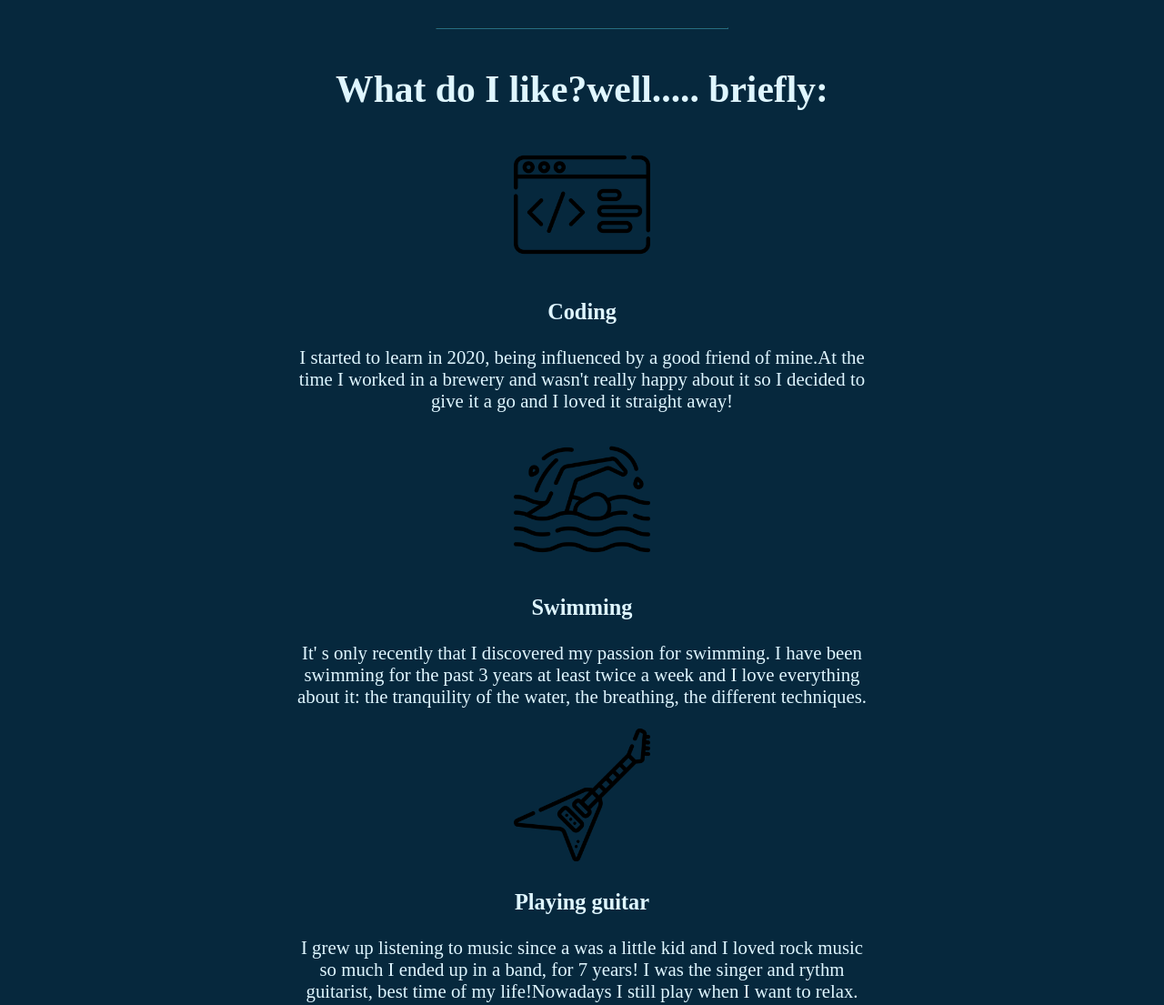
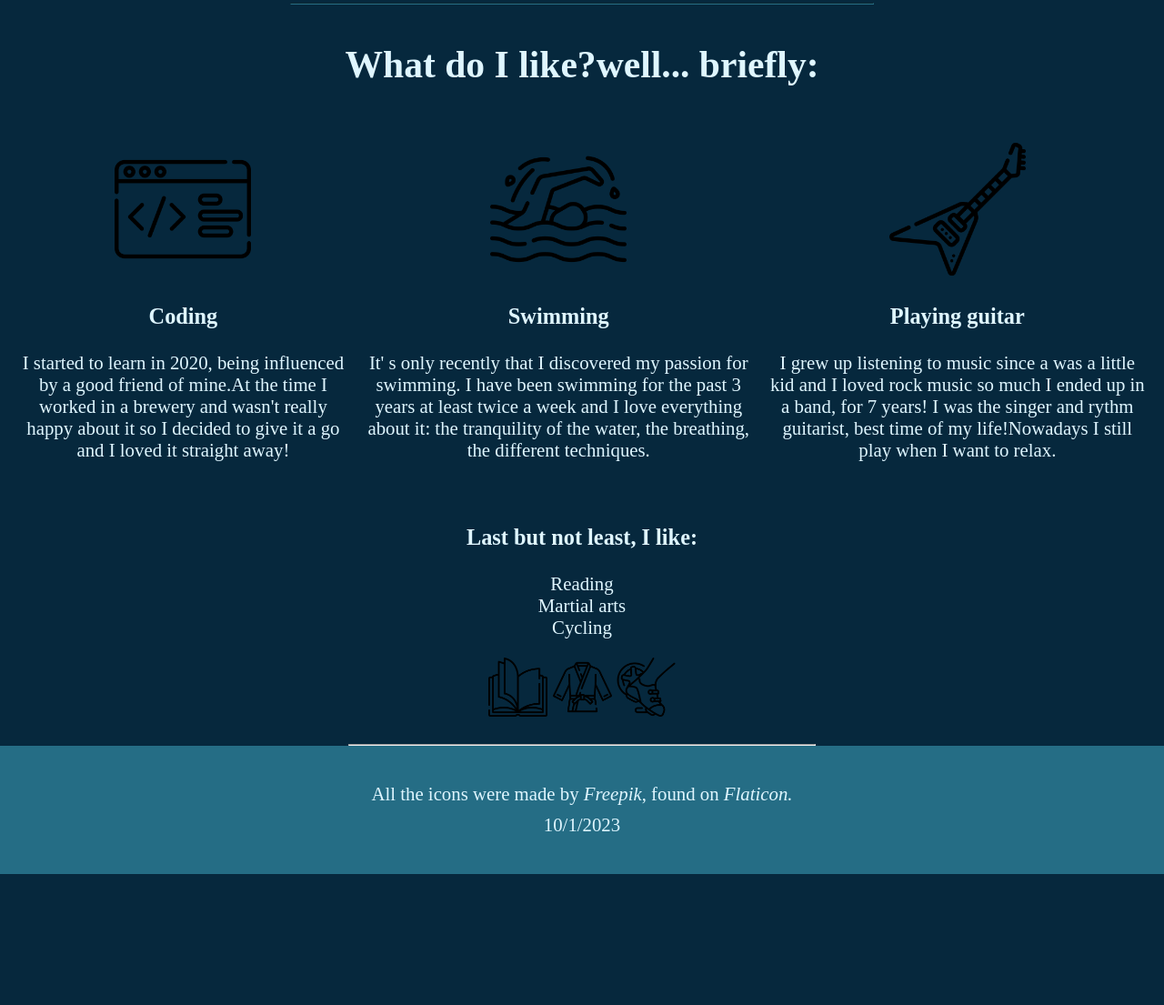
Before and after one commit to benante/Hobbies-page, a plain HTML site: page index.html in a window 1280 px wide. Shown: the part 760-1865 px from the top of the page at 91% size. After the commit the page ends 1721 px from the top, so only its background shows below. Drawn offline with Linux system fonts and the light colour scheme.

Commit message:
couple of changes with html and css elements

```diff
--- a/index.html
+++ b/index.html
@@ -7,23 +7,23 @@
     <meta name="viewport" content="width=device-width, initial-scale=1.0">
     <link rel="stylesheet" href="static/styles.css">
     <title>My Hobbies</title>
-
-
 </head>
 
 <body>
-    <header>
-        <h1 class="central">Hey, I'm Tommaso, nice to meet you!</h1>
+    <header class="central">
+        <h1 >Hey, I'm Tommaso, nice to meet you!</h1>
     </header>
     <hr>
-    <div class="container">
+    <div class="main">
         <div class="intro">
             <h1>This is me and my bike</h1>
             <img class="profile-pic" src="static/pics/meWithBike.png" alt="profile picture">
+            <hr class="middle_line intro-line-bottom">
+                <h1 class="question">What do I like?well... briefly:</h1>
         </div>
+        <div class="hobbies-flex">
             <div class="hobby">
-            <hr class="middle_line">
-            <h1 class="question">What do I like?well..... briefly:</h1>
+
                 <img class="pic_hobbies" src="static/pics/code.png" alt="screenshot of code">
                 <h3>Coding</h3>
                 <p>
@@ -48,7 +48,8 @@
                     I want to relax.
                 </p>
             </div>
-        <br>
+        </div>
+        <div class="list_hobbies">
             <h3>Last but not least, I like:</h3>
             <p>
                 <ul>
@@ -63,9 +64,10 @@
                 <img class="small_pic" src="static/pics/pedal.png" alt="bike pedal">
             </div>
         </div>
+    </div>
     <hr>
-    <footer>
-        <div class="central">
+    <footer class="central">
+        <div>
             All the icons were made by <a href="https://www.freepik.com/">Freepik</a>, found on <a
                 href="https://www.flaticon.com">Flaticon.</a>
             <div id="date"></div>
--- a/static/styles.css
+++ b/static/styles.css
@@ -12,45 +12,35 @@ body {
 header {
   background-color: #47b5ff;
   min-height: 12em;
-  position: relative;
 }
 
 .central {
-  margin: 0;
-  position: absolute;
-  top: 50%;
-  left: 50%;
-  -ms-transform: translate(-50%, -50%);
-  transform: translate(-50%, -50%);
+  display: flex;
+  justify-content: center;
+  align-items: center;
 }
 
-.container {
-  text-align: center;
-  padding-bottom: 15px;
+.main {
+  padding-bottom: 25px;
 }
 
 .intro {
   margin: 60px auto;
   background-color: #06283d;
 }
-
-.hobby {
-  width: 50%;
-  margin: auto;
-}
-
-#date {
-  color: #dff6ff;
-  font-size: medium;
-  margin-top: 10px;
+.list_hobbies {
+  margin-top: 50px;
 }
 
 footer {
   height: 100px;
   background-color: #256d85;
-  position: relative;
-  padding: 20px;
+  padding: 1em;
 }
+#date {
+  padding-top: 10px;
+}
+
 
 /* LETTERS , LISTS & LINES */
 
@@ -65,8 +55,6 @@ hr {
 }
 
 ul {
-  font-size: large;
-  margin-top: 0px;
   padding-left: 0;
 }
 
@@ -85,6 +73,10 @@ a {
   width: 50%;
 }
 
+.intro-line-bottom {
+  margin-top: 33px;
+}
+
 .question {
   margin-top: 42px;
 }
@@ -101,5 +93,42 @@ a {
 }
 
 .small_pic {
-  width: 65px;
+  max-width: 65px;
 }
+
+@media (min-width: 1000px) {
+  .hobbies-flex {
+    display: flex;
+    flex-direction: row;
+    gap: 20px;
+    margin: 0 1em;
+
+  }
+
+}
+
+@media (max-width: 380px) {
+  body {
+    font-size: 0.9em;
+  }
+  .main {
+    margin: 0 0.7em;
+  }
+  .profile-pic {
+    max-width: 95%;
+  }
+  .pic_hobbies {
+    width: 40%;
+  }
+  .small_pic {
+    width: 17%;
+  }
+  hr {
+    display: none;
+  }
+  /* Do I need this following?? */
+  /* .hobbies-flex {
+    display: flex;
+    flex-direction: column;
+  } */
+}
```
Lines whose indentation alone changed are shown as unchanged.
